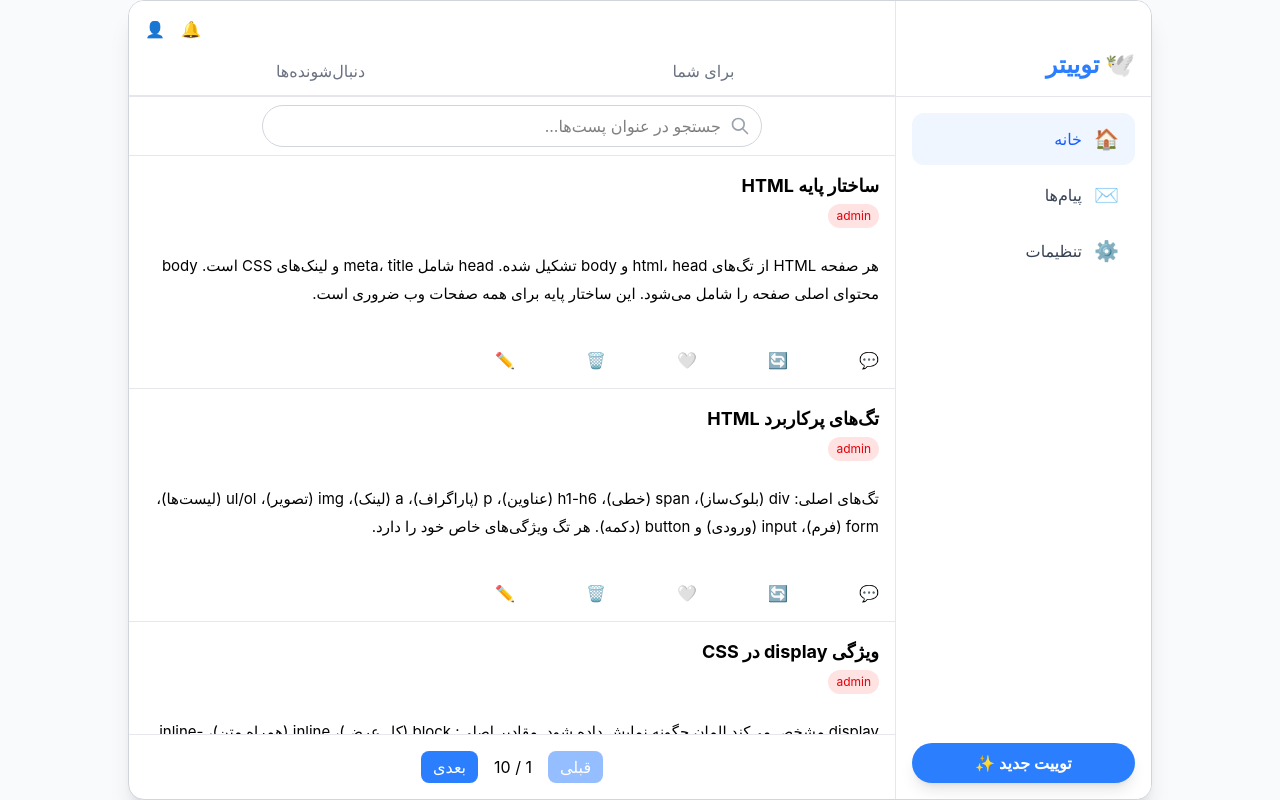
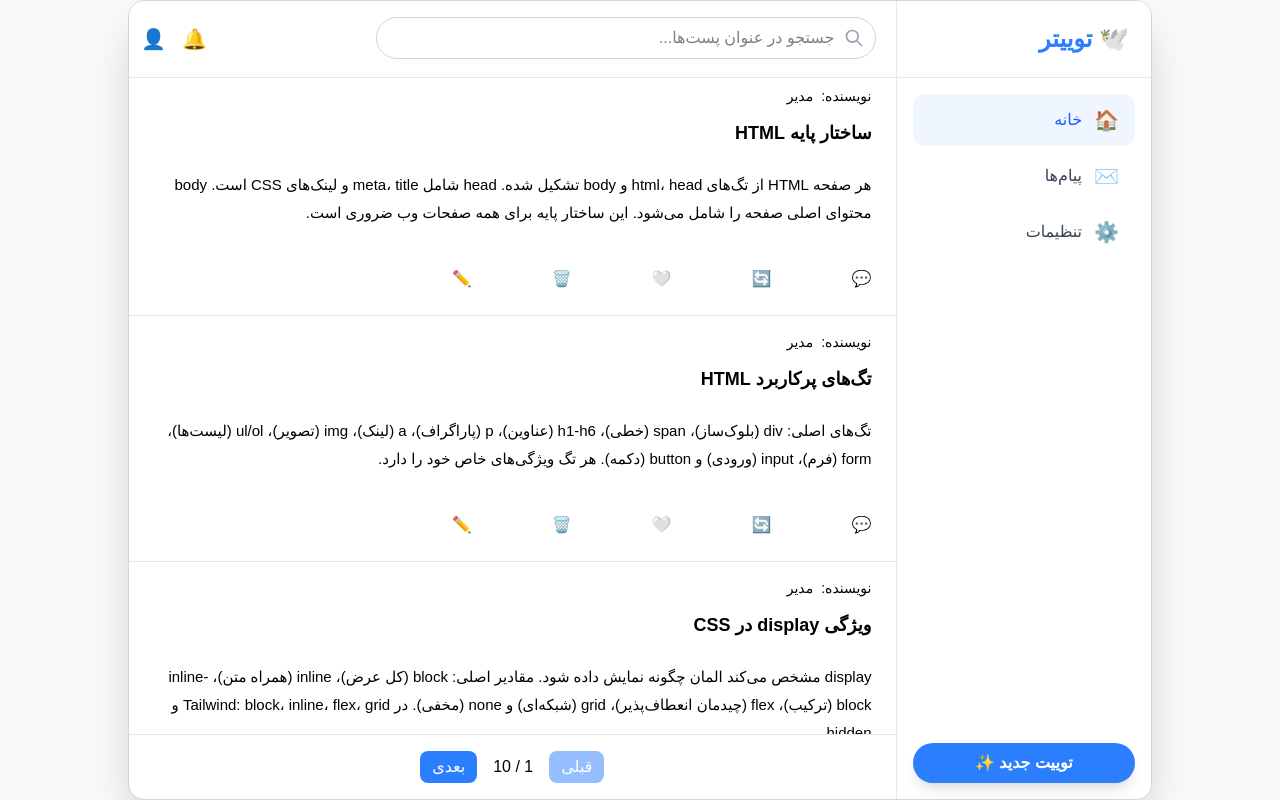
Before and after one commit to kimiaishere/Tweety, a React (Vite) app: page / in a window 1280 px wide. Built offline with nearby package versions, Linux system fonts and the light colour scheme; data requests are answered from the project's data file; sample sign-in values are in the browser's storage.

Commit message:
edit styles

```diff
--- a/db.json
+++ b/db.json
@@ -206,14 +206,14 @@
     "name": "Admin",
     "email": "admin@test.com",
     "password": "123456",
-    "role": "admin"
+    "role": "مدیر"
   },
   {
     "id": 2,
     "name": "User",
     "email": "user@test.com",
     "password": "123456",
-    "role": "user"
+    "role": "کاربر"
   }
 ]
   }
--- a/src/components/Header.jsx
+++ b/src/components/Header.jsx
@@ -4,6 +4,7 @@
 import { toast } from "react-toastify";
 import { useSelector, useDispatch } from "react-redux";
 import { logout } from "../features/auth/authSlice";
+import SearchBar from "./SearchBar";
 
 function Header({
   activeTab,
@@ -12,6 +13,7 @@
 }) {
   const navigate = useNavigate();
   const dispatch = useDispatch();
+  const [search, setSearch] = useState("");
 
   const [showMenu, setShowMenu] = useState(false);
 
@@ -37,14 +39,15 @@
   };
 
   return (
-    <header className="bg-white border-b border-gray-200 sticky top-0 z-20">
-      <div className="px-4 py-2 flex justify-between items-center">
-        <div />
+    <header className="flex justify-between pr-5 bg-white border-b border-gray-200 sticky top-2 pb-2 z-20">
 
-        <div className="flex items-center gap-2">
+        <div>
+            <SearchBar onSearchResult={setSearch} />
+        </div>
+        <div className="flex flex-row py-4 px-3 gap-4 justify-end">
           <button
             onClick={onToggleNotifications}
-            className="p-2 rounded-full"
+            className="flex rounded-full text-xl"
           >
             🔔
           </button>
@@ -52,13 +55,13 @@
           <div className="relative">
             <button
               onClick={() => setShowMenu(!showMenu)}
-              className="flex items-center gap-2 cursor-pointer"
+              className="flex items-center cursor-pointer text-xl"
             >
               👤
             </button>
 
             {showMenu && (
-              <div className="absolute left-[-15px] mt-3 w-40 z-50 bg-white rounded-xl shadow-lg border border-gray-300 p-4 flex flex-col gap-2">
+              <div className="absolute left-[-8px] mt-3 w-40 z-50 bg-white rounded-xl shadow-xl border border-gray-300 p-4 flex flex-col gap-5">
 
                 <h3
                   dir="ltr"
@@ -77,7 +80,7 @@
 
                 <button
                   onClick={handleLogout}
-                  className="mt-2 text-red-500 hover:text-red-700"
+                  className="mt-5 text-red-500 hover:text-red-700"
                 >
                   خروج از حساب
                 </button>
@@ -85,28 +88,8 @@
               </div>
             )}
           </div>
-        </div>
-      </div>
+          </div>
 
-      <div className="flex border-b border-gray-200">
-        {TABS.map((tab) => (
-          <button
-            key={tab.value}
-            onClick={() => onTabChange(tab.value)}
-            className={`flex-1 py-3 mt-[-10px] text-center font-medium relative ${
-              activeTab === tab.value
-                ? "text-blue-600"
-                : "text-gray-500"
-            }`}
-          >
-            {tab.label}
-
-            {activeTab === tab.value && (
-              <div className="absolute bottom-0 left-1/2 -translate-x-1/2 w-14 h-1 bg-blue-500 rounded-full" />
-            )}
-          </button>
-        ))}
-      </div>
     </header>
   );
 }
--- a/src/components/SearchBar.jsx
+++ b/src/components/SearchBar.jsx
@@ -53,8 +53,8 @@
   };
 
   return (
-    <div className="py-2 border-b border-b-gray-200" ref={ref}>
-      <div className="w-[500px] mx-auto">
+    <div className="py-2" ref={ref}>
+      <div className="w-[500px]">
         {/* بخش جستجو */}
         <div className="flex items-center relative">
           <input
--- a/src/components/Sidebar.jsx
+++ b/src/components/Sidebar.jsx
@@ -3,10 +3,10 @@
 
 function Sidebar({ onNewTweet }) {
   return (
-    <aside className="w-64 h-full bg-white border-l border-gray-200 flex flex-col shrink-0">
+    <aside className="w-[25%] h-full bg-white border-l border-gray-200 flex flex-col shrink-0">
       {/* هدر - ثابت در بالا */}
-      <div className="p-4 pb-[15px] border-b border-gray-200 shrink-0">
-        <h1 className="text-2xl pt-8 font-bold text-blue-500">🕊️ توییتر</h1>
+      <div className="p-[22px] border-b border-gray-200 shrink-0">
+        <h1 className="text-2xl font-bold text-blue-500">🕊️ توییتر</h1>
       </div>
 
       {/* ناوبری - فضای باقیمانده را پر می‌کند */}
--- a/src/components/Tweet.jsx
+++ b/src/components/Tweet.jsx
@@ -30,29 +30,23 @@
     );
 
   return (
-    <div className="p-4 hover:bg-gray-50 transition-colors duration-150">
+    <div className="px-6 pb-6 pt-4 hover:bg-gray-50 transition-colors duration-150">
 
       <div className="flex justify-between items-start">
 
         <div>
 
-          <h3 className="font-bold text-lg">
+        <div className="text-[14px]">
+        نویسنده:
+  <span
+    className="px-2 py-1">
+
+    {author?.role}
+  </span>
+</div>
+          <h3 className="font-bold text-lg pt-3">
             {title}
           </h3>
-
-          <div className="flex gap-2 mt-1 items-center">
-
-            <span
-              className={`text-xs px-2 py-1 rounded-full ${
-                author?.role === "admin"
-                  ? "bg-red-100 text-red-600"
-                  : "bg-blue-100 text-blue-600"
-              }`}
-            >
-              {author?.role}
-            </span>
-
-          </div>
 
         </div>
 
@@ -61,26 +55,15 @@
       <p className="mt-6 text-[15px] leading-7">
         {body}
       </p>
+      <div className="flex gap-20 items-center mt-10">
 
-      <div className="flex justify-between mt-10 max-w-sm">
-
-        <button>
-          💬
-        </button>
-
-        <button>
-          🔄
-        </button>
-
-        <button>
-          🤍
-        </button>
+  <button>💬</button>
+  <button>🔄</button>
+  <button>🤍</button>
 
   {canManage && (
     <>
-            <button
-              onClick={() => onDelete(id)}
-            >
+      <button onClick={() => onDelete(id)}>
         🗑️
       </button>
 
@@ -99,6 +82,8 @@
     </>
   )}
 
+
+
 </div>
 
     </div>
--- a/src/index.css
+++ b/src/index.css
@@ -1 +1,5 @@
 @import "tailwindcss";
+
+body {
+    font-family: "Vazirmatn", "ubuntu", sans-serif;
+  }
--- a/src/pages/Home.jsx
+++ b/src/pages/Home.jsx
@@ -113,7 +113,7 @@
 
   return (
     <div className="h-screen bg-gray-50" dir="rtl">
-      <div className="max-w-5xl mx-auto h-full bg-white border border-gray-300 shadow-xl rounded-2xl overflow-hidden flex">
+      <div className="max-w-5xl mx-auto h-full bg-white border border-gray-300 shadow-2xl rounded-2xl overflow-hidden flex">
 
         {/* سایدبار - با flex در کنار محتوا */}
         <Sidebar onNewTweet={() => setIsModalOpen(true)} />
@@ -121,10 +121,6 @@
         {/* بخش اصلی - فضای باقیمانده را پر می‌کند */}
         <div className="flex-1 flex flex-col min-w-0">
           <Header />
-
-          <div>
-            <SearchBar onSearchResult={setSearch} />
-          </div>
 
           <div className="flex-1 overflow-y-auto">
             <TweetList
```
Lines whose indentation alone changed are shown as unchanged.
